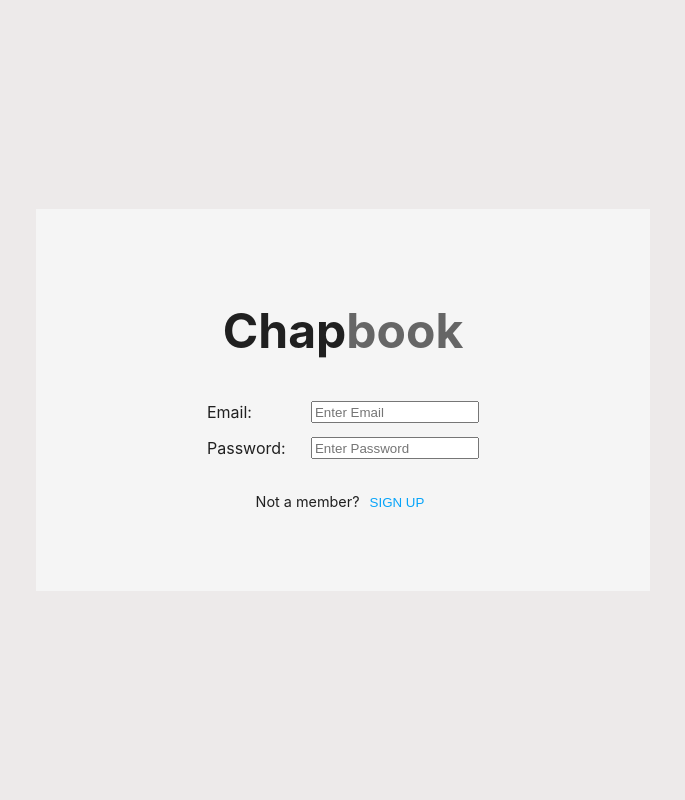
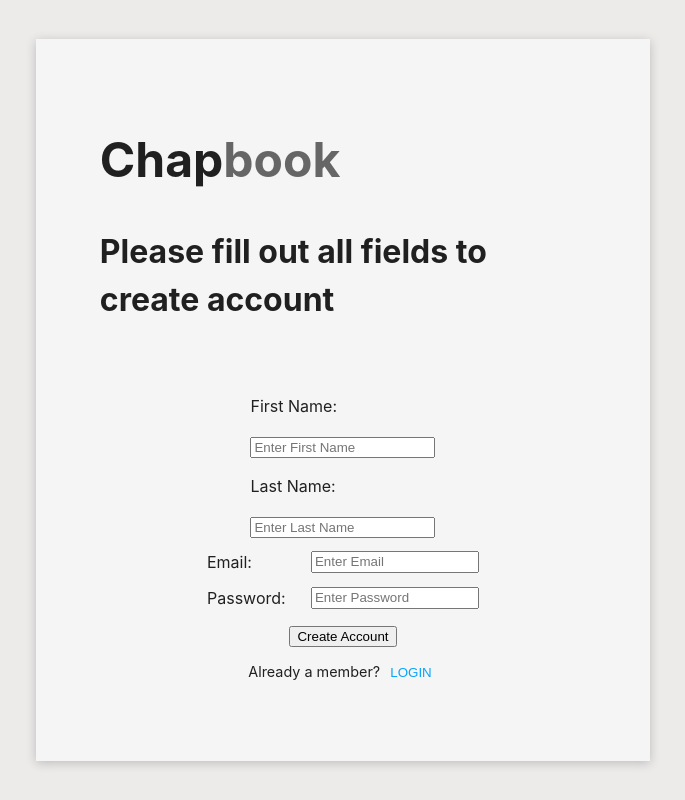
Before and after one commit to 709macdonald/ChapbookReactApp, a React (Vite) app: page / in a window 1280 px wide. Shown: the whole page, without its empty margins (297-982 px from the left). Built offline with nearby package versions, Linux system fonts and the light colour scheme.

Commit message:
creating sign up page

```diff
--- a/src/components/LoginScreen.jsx
+++ b/src/components/LoginScreen.jsx
@@ -1,6 +1,12 @@
-import React from "react";
+import React, { useState } from "react";
 
 export default function LoginScreen() {
+  const [showLoginScreen, toggleShowLoginScreen] = useState(false);
+
+  if (!showLoginScreen) {
+    return <div></div>;
+  }
+
   return (
     <div className="loginPageDiv">
       <h1>
--- a/src/components/MainScreen.jsx
+++ b/src/components/MainScreen.jsx
@@ -5,6 +5,7 @@ import FileSearchScreen from "./FileSearchScreen";
 import IndividualFileScreen from "./IndividualFileScreen";
 import NewDocumentPage from "./NewDocumentPage";
 import LoginScreen from "./LoginScreen";
+import SignUpScreen from "./SignUpScreen";
 
 export default function MainScreen({
   files,
@@ -73,6 +74,7 @@ export default function MainScreen({
   return (
     <div className="mainScreenDiv">
       <LoginScreen />
+      <SignUpScreen />
       <BGLogo bgLogoOn={bgLogoOn} />
       <LoadingGear isLoadingFiles={isLoadingFiles} />
       <FileSearchScreen
--- /dev/null
+++ b/src/components/SignUpScreen.jsx
@@ -0,0 +1,44 @@
+import React from "react";
+
+export default function SignUpScreen() {
+  return (
+    <div className="loginPageDiv">
+      <h1>
+        <span className="chap">Chap</span>
+        <span className="book">book</span>
+        <p className="instructionsP">
+          Please fill out all fields to create account
+        </p>
+      </h1>
+      <div className="firstNameCreateDiv">
+        <p>First Name:</p>
+        <input
+          className="firstNameCreateInput"
+          placeholder="Enter First Name"
+        ></input>
+      </div>
+      <div className="lastNameCreateDiv">
+        <p>Last Name:</p>
+        <input
+          className="lastNameCreateInput"
+          placeholder="Enter Last Name"
+        ></input>
+      </div>
+      <div className="emailLoginDiv">
+        <p>Email:</p>
+        <input className="emailLoginInput" placeholder="Enter Email"></input>
+      </div>
+      <div className="passwordLoginDiv">
+        <p>Password:</p>
+        <input
+          className="passwordLoginInput"
+          placeholder="Enter Password"
+        ></input>
+      </div>
+      <button className="createAccountButton">Create Account</button>
+      <p className="notAMemberText">
+        Already a member? <button className="signUpButton">LOGIN</button>
+      </p>
+    </div>
+  );
+}
--- a/src/styles/loginScreen.css
+++ b/src/styles/loginScreen.css
@@ -7,6 +7,7 @@
   flex-direction: column;
   align-items: center;
   justify-content: center;
+  box-shadow: var(--shadow);
 }
 
 .emailLoginDiv {
```
